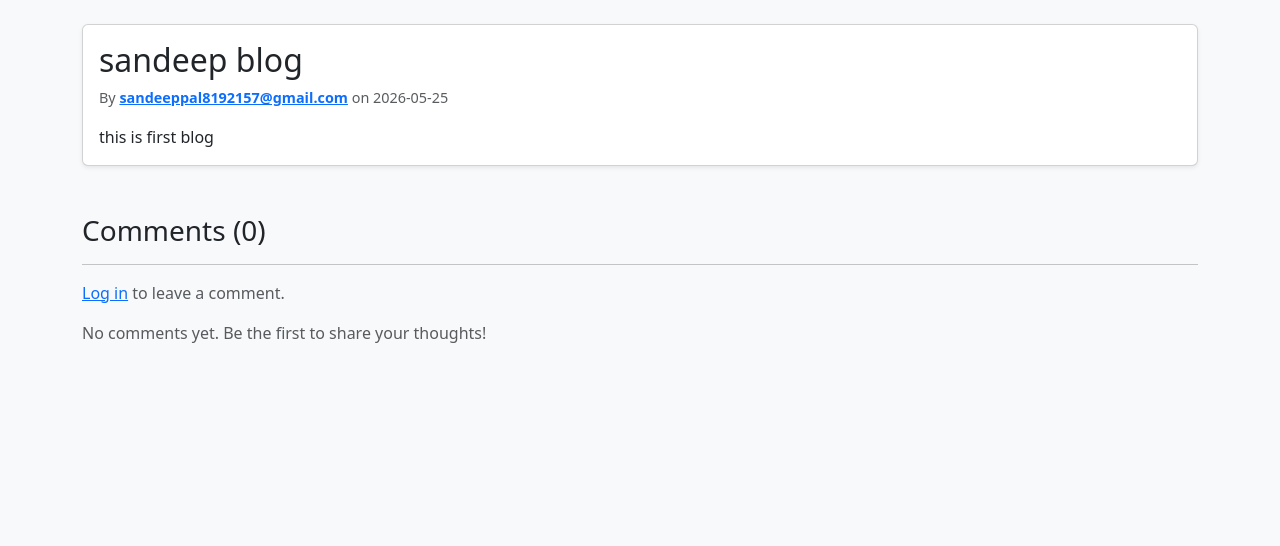
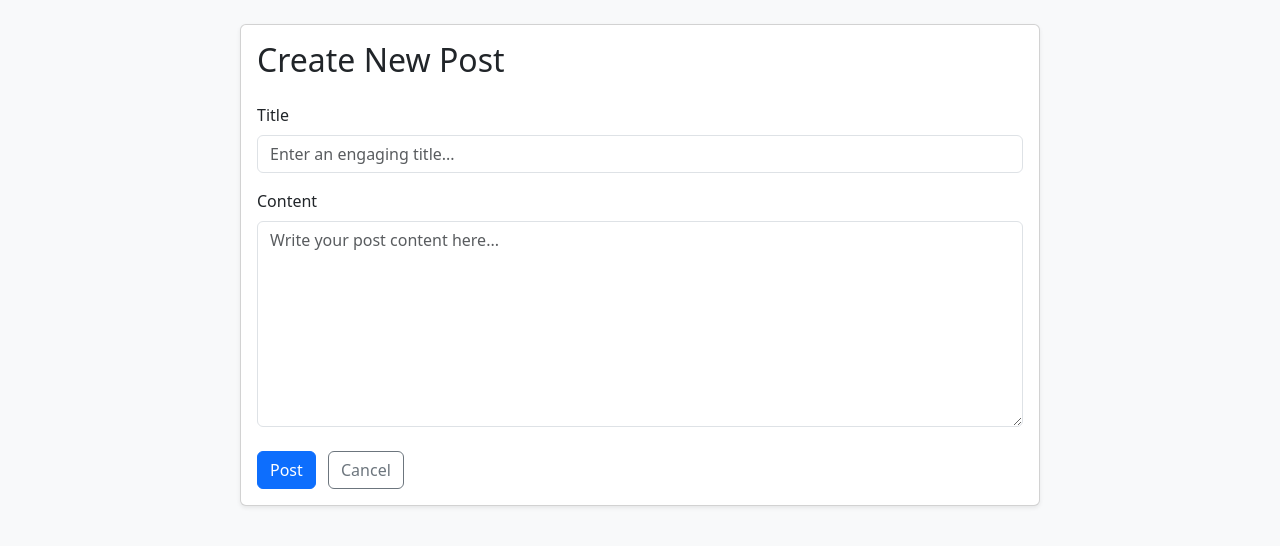
Before and after one commit to sandeeppal8192157-oss/Blogging-Platform-using-flask1, a Flask app: template app/templates/create_post.html in a window 1280 px wide. Shown: the part 56-602 px from the top of the page. Run offline with Flask 3, Linux system fonts and the light colour scheme; the template is opened without the code that fills it: values that come from a table or form of the project are taken from there, others are empty.

Commit message:
Docs: Add comprehensive README and fix post creation template bug

```diff
--- a/app/templates/create_post.html
+++ b/app/templates/create_post.html
@@ -1,50 +1,45 @@
 {% extends "base.html" %}
 {% block content %}
-<article class="card mb-4 shadow-sm mt-4">
+<div class="card shadow-sm mt-4 mx-auto" style="max-width: 800px;">
     <div class="card-body">
-        <h2 class="card-title">{{ post.title }}</h2>
-        <div class="text-muted mb-3" style="font-size: 0.9em;">
-            By <a href="{{ url_for('main.user_posts', username=post.author.username) }}"><strong>{{ post.author.username }}</strong></a> on {{ post.date_posted.strftime('%Y-%m-%d') }}
-        </div>
-        <p class="card-text" style="white-space: pre-wrap;">{{ post.content }}</p>
+        <h2 class="card-title mb-4">Create New Post</h2>
 
-        {% if post.author == current_user %}
-            <div class="mt-3">
-                <a class="btn btn-secondary btn-sm" href="{{ url_for('main.update_post', post_id=post.id) }}">Edit Post</a>
-            </div>
-        {% endif %}
-    </div>
-</article>
-
-<div class="mt-5 mb-5">
-    <h3>Comments ({{ post.comments|length }})</h3>
-    <hr>
-
-    {% if current_user.is_authenticated %}
         <form method="POST" action="">
             {{ form.hidden_tag() }}
+
             <div class="form-group mb-3">
-                {{ form.content(class="form-control", rows="3", placeholder="Leave a comment...") }}
+                {{ form.title.label(class="form-label font-weight-bold") }}
+                {% if form.title.errors %}
+                    {{ form.title(class="form-control is-invalid") }}
+                    <div class="invalid-feedback">
+                        {% for error in form.title.errors %}
+                            <span>{{ error }}</span>
+                        {% endfor %}
+                    </div>
+                {% else %}
+                    {{ form.title(class="form-control", placeholder="Enter an engaging title...") }}
+                {% endif %}
             </div>
+
             <div class="form-group mb-4">
-                {{ form.submit(class="btn btn-primary btn-sm") }}
+                {{ form.content.label(class="form-label font-weight-bold") }}
+                {% if form.content.errors %}
+                    {{ form.content(class="form-control is-invalid", rows="8") }}
+                    <div class="invalid-feedback">
+                        {% for error in form.content.errors %}
+                            <span>{{ error }}</span>
+                        {% endfor %}
+                    </div>
+                {% else %}
+                    {{ form.content(class="form-control", rows="8", placeholder="Write your post content here...") }}
+                {% endif %}
+            </div>
+
+            <div class="form-group">
+                {{ form.submit(class="btn btn-primary") }}
+                <a href="{{ url_for('main.index') }}" class="btn btn-outline-secondary ms-2">Cancel</a>
             </div>
         </form>
-    {% else %}
-        <p class="text-muted"><a href="{{ url_for('main.login') }}">Log in</a> to leave a comment.</p>
-    {% endif %}
-
-    {% for comment in post.comments %}
-        <div class="card mb-3">
-            <div class="card-body py-2">
-                <p class="mb-1" style="white-space: pre-wrap;">{{ comment.content }}</p>
-                <small class="text-muted">
-                    By <strong>{{ comment.author.username }}</strong> on {{ comment.date_posted.strftime('%Y-%m-%d') }}
-                </small>
-            </div>
-        </div>
-    {% else %}
-        <p class="text-muted">No comments yet. Be the first to share your thoughts!</p>
-    {% endfor %}
+    </div>
 </div>
 {% endblock %}
```
Also changed, not shown: instance/blog.db.
